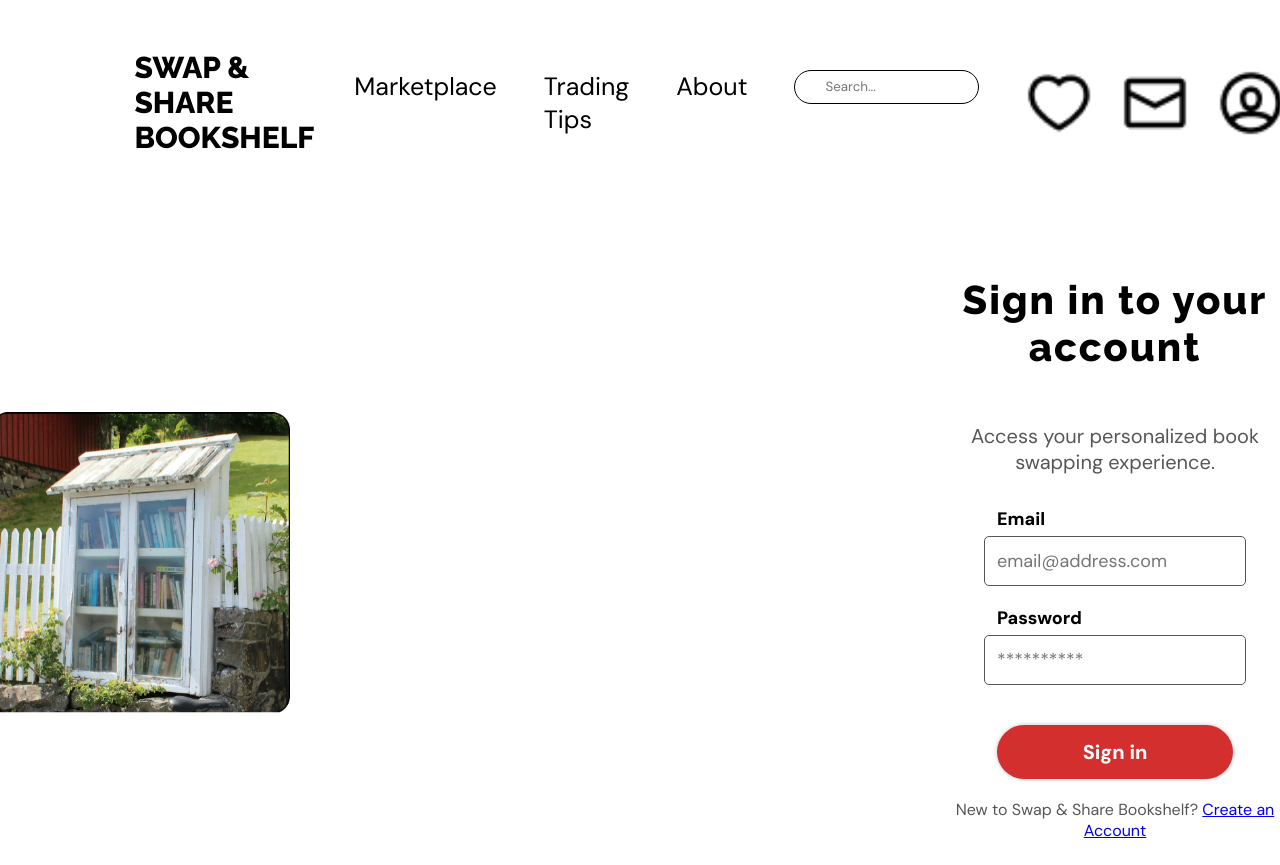
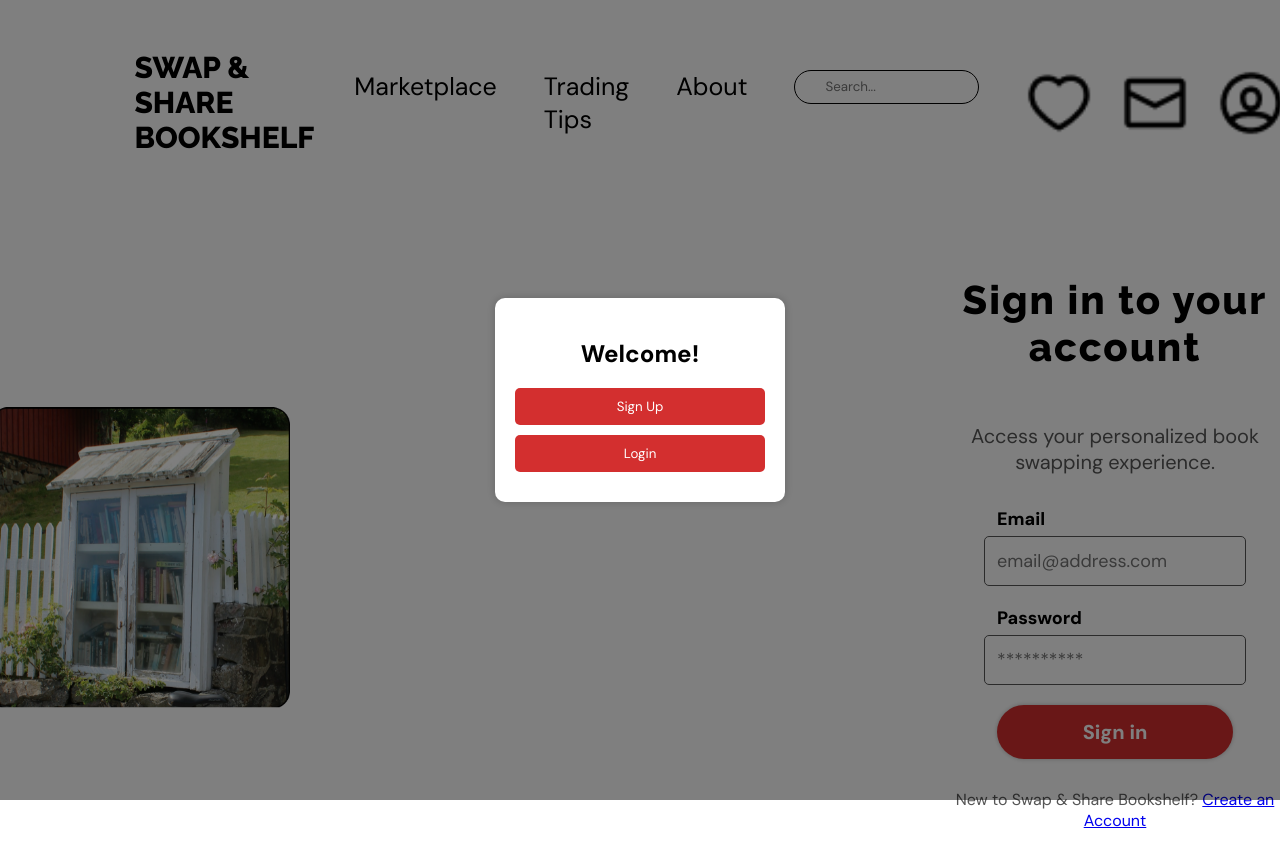
Before and after one commit to gino-reinke/Swap-and-Share-Bookshelf, a React (Vite) app: page /signin in a window 1280 px wide. Both pictures are taken after a click on the picture 1251 px from the left and 102 px from the top of the page. Built offline with nearby package versions, Linux system fonts and the light colour scheme; no server answers.

Commit message:
Added logic to account button so that it opens up modal to signin/up, and if signed up, will ask to sign out or go to profile page.
Created header for Marketplace page

```diff
--- /dev/null
+++ b/src/components/Account/Account.jsx
@@ -0,0 +1,12 @@
+import React, { useState } from 'react';
+import styles from './Account.module.css';
+import { getImageUrl } from '../../utils';
+
+export const Account = () => {
+
+    return (
+        <section className={styles.container}>
+
+        </section>
+    );
+};
--- /dev/null
+++ b/src/components/Account/Account.module.css
@@ -0,0 +1,7 @@
+@import "../../vars.css";
+
+.container {
+    position: relative;
+    display: flex;
+
+  }
--- a/src/components/Login/Login.module.css
+++ b/src/components/Login/Login.module.css
@@ -86,6 +86,10 @@
   max-width: 400px; /* Keeps button size consistent */
 }
 
+.loginBtn:hover {
+  background-color: var(--color-text);
+}
+
 .registerPrompt {
   margin-top: 20px;
   font-size: 16px;
--- a/src/components/Marketplace/Marketplace.jsx
+++ b/src/components/Marketplace/Marketplace.jsx
@@ -1,12 +1,21 @@
-import React, { useState } from 'react';
+import React from 'react';
 import styles from './Marketplace.module.css';
 import { getImageUrl } from '../../utils';
 
 export const Marketplace = () => {
-
     return (
         <section className={styles.container}>
-
+            <div className={styles.header}>
+                <h1 className={styles.title}>MARKETPLACE</h1>
+                <div className={styles.buttonContainer}>
+                    <button className={styles.exploreBtn} onClick={() => alert("Pressed!")}>
+                        Create Listing
+                    </button>
+                    <button className={styles.filterBtn} onClick={() => alert("Pressed!")}>
+                        All Filters
+                    </button>
+                </div>
+            </div>
         </section>
     );
 };
--- a/src/components/Marketplace/Marketplace.module.css
+++ b/src/components/Marketplace/Marketplace.module.css
@@ -1,7 +1,57 @@
 @import "../../vars.css";
 
+* {
+  font-family: var(--font-dmsans);
+}
+
 .container {
-    position: relative;
-    display: flex;
+  display: flex;
+  flex-direction: row; /* one row */
+  align-items: center; /* Align items vertically */
+  justify-content: space-between; /* space evenly */
+  padding: 20px;
+  background: #FFFFFF;
+  margin-left: 10%;
+  margin-right: 10%;
+}
 
-  }
+.header {
+  display: flex;
+  flex-direction: row; /* Ensure content elements stay in a row */
+  align-items: center;
+  justify-content: space-between;
+  flex-grow: 1;
+  width: 85%;
+}
+
+.title {
+  font-size: 40px;
+  font-weight: bold;
+  margin-right: 20px;
+  font-family: var(--font-raleway);
+}
+
+.buttonContainer {
+  display: flex;
+  gap: 15px; /* Ensures spacing between buttons */
+}
+
+.exploreBtn, .filterBtn {
+  width: 150px;
+  padding: 10px 15px;
+  border-radius: 20px;
+  border: none;
+  font-size: 16px;
+  cursor: pointer;
+}
+
+.exploreBtn {
+  background-color: #D32F2F;
+  color: white;
+}
+
+.filterBtn {
+  background-color: white;
+  border: 1px solid #D32F2F;
+  color: #D32F2F;
+}
--- /dev/null
+++ b/src/components/Navbar/AccountModal.jsx
@@ -0,0 +1,46 @@
+import React, { useContext } from "react";
+import { useNavigate } from "react-router-dom";
+import styles from "./AccountModal.module.css";
+import { AuthContext } from "../../context/AuthContext";
+import { signOut } from "firebase/auth";
+import { auth } from "../../firebase";
+
+const AccountModal = ({ isOpen, onClose }) => {
+  const { currentUser } = useContext(AuthContext);
+  const navigate = useNavigate();
+
+  if (!isOpen) return null;
+
+  const handleSignOut = async () => {
+    try {
+      await signOut(auth);
+      alert("Signed out");
+      onClose(); // Close modal after signing out
+      navigate("/"); // Redirect to home
+    } catch (error) {
+      console.error("Error signing out:", error);
+      alert("Sign-out failed. Try again.");
+    }
+  };
+
+  return (
+    <div className={styles.modalOverlay} onClick={onClose}>
+      <div className={styles.modalContent} onClick={(e) => e.stopPropagation()}>
+        <h2>{currentUser ? "Account Options" : "Welcome!"}</h2>
+        {currentUser ? (
+          <>
+            <button onClick={() => { navigate("/profile"); onClose(); }}>Account</button>
+            <button onClick={handleSignOut}>Sign Out</button>
+          </>
+        ) : (
+          <>
+            <button onClick={() => { navigate("/signup"); onClose(); }}>Sign Up</button>
+            <button onClick={() => { navigate("/signin"); onClose(); }}>Login</button>
+          </>
+        )}
+      </div>
+    </div>
+  );
+};
+
+export default AccountModal;
--- /dev/null
+++ b/src/components/Navbar/AccountModal.module.css
@@ -0,0 +1,43 @@
+@import "../../vars.css";
+
+* {
+    font-family: var(--font-dmsans);
+}
+
+.modalOverlay {
+    position: fixed;
+    top: 0;
+    left: 0;
+    width: 100%;
+    height: 100%;
+    background: rgba(0, 0, 0, 0.5);
+    display: flex;
+    align-items: center;
+    justify-content: center;
+    z-index: 1000;
+}
+
+.modalContent {
+    background: white;
+    padding: 20px;
+    border-radius: 10px;
+    text-align: center;
+    box-shadow: 0 0 10px rgba(0, 0, 0, 0.2);
+    min-width: 250px;
+}
+
+button {
+    display: block;
+    width: 100%;
+    padding: 10px;
+    margin: 10px 0;
+    background: var(--color-primary);
+    color: white;
+    border: none;
+    cursor: pointer;
+    border-radius: 5px;
+}
+
+button:hover {
+    background: #003399;
+}
--- a/src/components/Navbar/Navbar.jsx
+++ b/src/components/Navbar/Navbar.jsx
@@ -1,15 +1,18 @@
-import React, { useState } from 'react';
-import { useNavigate, Link } from 'react-router-dom';
-import styles from './Navbar.module.css';
-import { getImageUrl } from '../../utils';
+import React, { useState, useContext } from "react";
+import { Link } from "react-router-dom";
+import styles from "./Navbar.module.css";
+import { getImageUrl } from "../../utils";
+import AccountModal from "./AccountModal";
+import { AuthContext } from "../../context/AuthContext";
 
 export const Navbar = () => {
   const [menuOpen, setMenuOpen] = useState(false);
-  const navigate = useNavigate();
+  const [modalOpen, setModalOpen] = useState(false);
+  const { currentUser } = useContext(AuthContext);
 
   return (
+    <>
       <nav className={styles.navbar}>
-      {/* Replace anchor with Link for home */}
         <Link to="/" className={styles.title}>
           Swap & Share Bookshelf
         </Link>
@@ -19,19 +22,17 @@ export const Navbar = () => {
             className={styles.menuBtn}
             src={
               menuOpen
-              ? getImageUrl("nav/menu.png") // can change to close icon
+                ? getImageUrl("nav/menu.png")
                 : getImageUrl("nav/menu.png")
             }
             alt="menu-button"
             onClick={() => setMenuOpen(!menuOpen)}
           />
 
-        {/* Fix template string syntax for className */}
           <ul
             className={`${styles.menuItems} ${menuOpen && styles.menuOpen}`}
             onClick={() => setMenuOpen(false)}
           >
-          {/* Replace anchor tags with Link */}
             <li>
               <Link to="/marketplace">Marketplace</Link>
             </li>
@@ -63,12 +64,16 @@ export const Navbar = () => {
                 src={getImageUrl("nav/account.png")}
                 alt="account"
                 className={styles.icon}
-              onClick={() => navigate('/signin')} // Or <Link to="/signin"><img .../></Link>
+                onClick={() => setModalOpen(true)}
                 style={{ cursor: "pointer" }}
               />
             </li>
           </ul>
         </div>
       </nav>
+
+      {/* Account Modal */}
+      <AccountModal isOpen={modalOpen} onClose={() => setModalOpen(false)} />
+    </>
   );
 };
--- a/src/components/Signup/Signup.module.css
+++ b/src/components/Signup/Signup.module.css
@@ -86,6 +86,10 @@
   max-width: 400px; /* Keeps button size consistent */
 }
 
+.loginBtn:hover {
+  background-color: var(--color-text);
+}
+
 .registerPrompt {
   margin-top: 20px;
   font-size: 16px;
--- /dev/null
+++ b/src/pages/AccountPage.jsx
@@ -0,0 +1,15 @@
+import styles from '../App.module.css'
+import { Navbar } from '../components/Navbar/Navbar'
+import { Account } from '../components/Account/Account'
+import "../vars.css"
+
+
+function AccountPage() {
+  return <div className={styles.App}>
+    <Navbar />
+    <Account />
+  </div>
+
+}
+
+export default AccountPage
--- a/src/routes/Routes.jsx
+++ b/src/routes/Routes.jsx
@@ -5,6 +5,7 @@ import Marketplace from "../pages/MarketplacePage";
 import Signup from "../pages/SignupPage";
 import About from "../pages/AboutPage";
 import TradingTips from "../pages/TradingTipsPage";
+import Account from "../pages/AccountPage";
 
 
 const AppRoutes = () => {
@@ -17,6 +18,7 @@ const AppRoutes = () => {
         <Route path="/about" element={<About />} />
         <Route path="/tradingtips" element={<TradingTips />} />
         <Route path="/signup" element={<Signup />} />
+        <Route path="/profile" element={<Account />} />
       </Routes>
     </Router>
   );
```
Also changed, not shown: 1 other file (tests, documents, lock files or other folders). Lines whose indentation alone changed are shown as unchanged.
